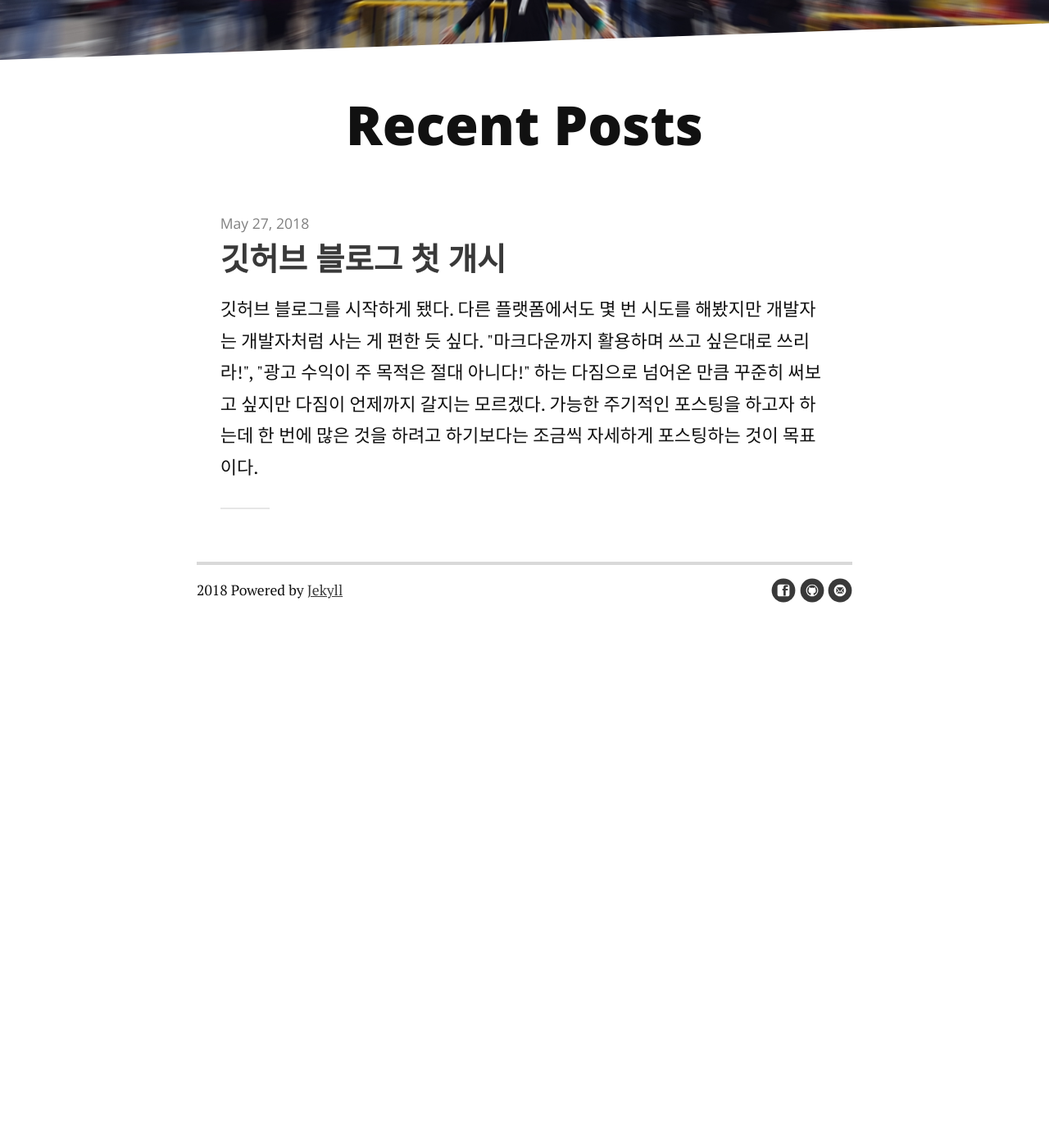
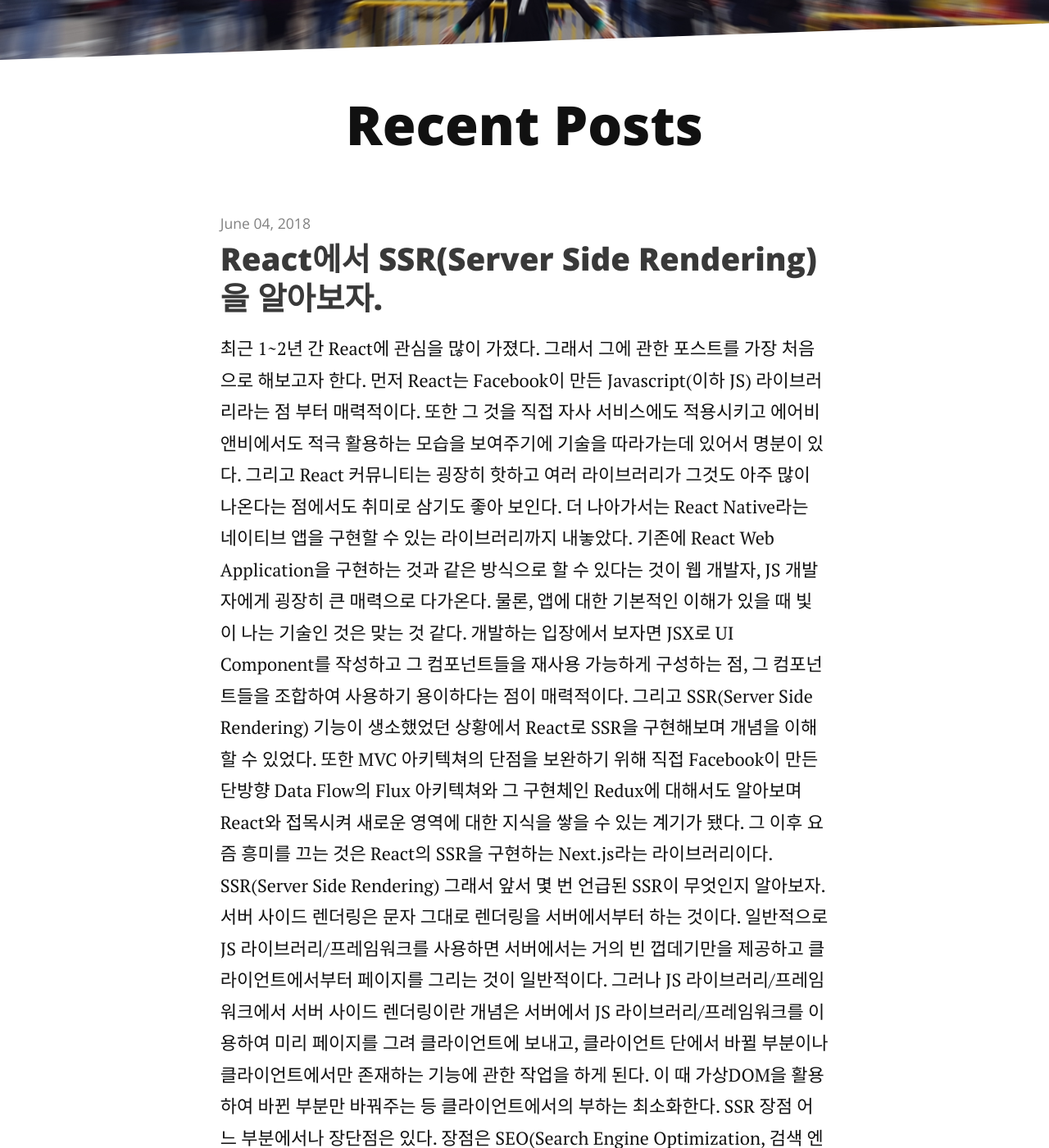
Before and after one commit to Holywater-Jeong/Holywater-Jeong.github.io, a Jekyll site: the page built from index.html, in a window 1280 px wide and 1400 px high, scrolled down 245 px. Shown: the whole window at 82% size. Built offline with Jekyll 4.4.1, drawn with Linux system fonts in a browser that asks for light colours; nearby versions of some CDN libraries; the list of posts is cut into pages by our own code; before the commit the page ends 1022 px from its top, so only the background shows below that; some of the changed text lies outside the part shown.

Commit message:
2번째 react ssr 포스팅

```diff
--- /dev/null
+++ b/_posts/2018-06-04-react-ssr.md
@@ -0,0 +1,18 @@
+---
+layout:		post
+title:		"React에서 SSR(Server Side Rendering)을 알아보자."
+date:		2018-06-04 11:05:00 +0000
+categories:	javascript
+---
+
+<p class="intro"><span class="dropcap">최</span>근 1~2년 간 React에 관심을 많이 가졌다. 그래서 그에 관한 포스트를 가장 처음으로 해보고자 한다. 먼저 React는 Facebook이 만든 Javascript(이하 JS) 라이브러리라는 점 부터 매력적이다. 또한 그 것을 직접 자사 서비스에도 적용시키고 에어비앤비에서도 적극 활용하는 모습을 보여주기에 기술을 따라가는데 있어서 명분이 있다. 그리고 React 커뮤니티는 굉장히 핫하고 여러 라이브러리가 그것도 아주 많이 나온다는 점에서도 취미로 삼기도 좋아 보인다. 더 나아가서는 React Native라는 네이티브 앱을 구현할 수 있는 라이브러리까지 내놓았다. 기존에 React Web Application을 구현하는 것과 같은 방식으로 할 수 있다는 것이 웹 개발자, JS 개발자에게 굉장히 큰 매력으로 다가온다. 물론, 앱에 대한 기본적인 이해가 있을 때 빛이 나는 기술인 것은 맞는 것 같다.</p>
+<p>개발하는 입장에서 보자면 JSX로 UI Component를 작성하고 그 컴포넌트들을 재사용 가능하게 구성하는 점, 그 컴포넌트들을 조합하여 사용하기 용이하다는 점이 매력적이다. 그리고 SSR(Server Side Rendering) 기능이 생소했었던 상황에서 React로 SSR을 구현해보며 개념을 이해할 수 있었다. 또한 MVC 아키텍쳐의 단점을 보완하기 위해 직접 Facebook이 만든 단방향 Data Flow의 Flux 아키텍쳐와 그 구현체인 Redux에 대해서도 알아보며 React와 접목시켜 새로운 영역에 대한 지식을 쌓을 수 있는 계기가 됐다. 그 이후 요즘 흥미를 끄는 것은 React의 SSR을 구현하는 Next.js라는 라이브러리이다.</p>
+<h2>SSR(Server Side Rendering)</h2>
+<p>그래서 앞서 몇 번 언급된 SSR이 무엇인지 알아보자. 서버 사이드 렌더링은 문자 그대로 렌더링을 서버에서부터 하는 것이다. 일반적으로 JS 라이브러리/프레임워크를 사용하면 서버에서는 거의 빈 껍데기만을 제공하고 클라이언트에서부터 페이지를 그리는 것이 일반적이다. 그러나 JS 라이브러리/프레임워크에서 서버 사이드 렌더링이란 개념은 서버에서 JS 라이브러리/프레임워크를 이용하여 미리 페이지를 그려 클라이언트에 보내고, 클라이언트 단에서 바뀔 부분이나 클라이언트에서만 존재하는 기능에 관한 작업을 하게 된다. 이 때 가상DOM을 활용하여 바뀐 부분만 바꿔주는 등 클라이언트에서의 부하는 최소화한다.</p>
+<h2>SSR 장점</h2>
+<p>어느 부분에서나 장단점은 있다. 장점은 SEO(Search Engine Optimization, 검색 엔진 최적화)이다. JS 라이브러리/프레임워크를 사용하면서 고질적인 문제는 SEO이다. 앞서 말했듯이 그냥 미리 그려지지 않고 빈 껍데기만 제공된다면 검색엔진이 당연하게도 내용을 검색하는데 어려움이 있다.(모든 검색 엔진이 검색하지 못 하는 것은 아니다) 하지만 SSR을 이용한다면 서버에서부터 페이지를 제공할 때 컨텐츠가 담겨있기 때문에 SEO에 대한 걱정을 덜어내게 되는 것이다. 그리고 초기 로딩 속도 이슈에 대한 문제가 해결된다. 브라우저에서 빈 화면을 오랫동안 보여주는 일은 사용자 입장에서 유쾌한 일은 아니다. 그러나 SSR을 사용한다면 미리 그려진 페이지를 제공하기 때문에 처음 사용자가 페이지를 열었을 때 비교적 빠른 시간 내로 컨텐츠가 담긴 페이지를 이용할 수 있다.</p>
+<h2>SSR 단점</h2>
+<p>SSR이 앞서 말한 장점을 제공하는 만큼 사용하는데에 있어서 어려움과 번거로움이 생기는 것이 사실이다. 먼저 서버 코드에 있어서도 JSX를 사용할 수 있도록 빌드나 변환하는 과정이 필요해진다. 또한 JS 기반인 서버 플랫폼, Node.js로 서버를 할 때, 같은 JS라고 할지라도 클라이언트와 서버가 모든 것을 같이 공유할 수는 없다.(DOM, Document의 URL 등) 이런 부분에 대한 예외 처리는 물론이며 특히 여러가지 라이브러리를 같이 사용하게 되는 경우 더더욱 복잡도는 증가한다. 또한 클라이언트의 부하를 줄였지 서버의 부하는 당연히 일반적인 렌더링보다 더 생긴다. 그래서 웹 서버와 API 서버를 따로 두는 등의 부하를 줄일 작업이 필요할 것으로 생각된다. 결론은 SSR이 만능열쇠는 아니란 소리.</p>
+<h2>다음 포스팅 예고</h2>
+<p>그래도 SSR을 사용해보겠다고 마음을 먹었다면 이 번거롭고 귀찮은 SSR을 기왕이면 쉽게 개발하는 것이 당연히 좋을 것이다. 그런 의미에서 Next.js라는 라이브러리가 그 부분을 어느 정도 해결해주는 것 같다. 물론 기존에 'react-dom'의 서버 관련 기능을 이용하여 구성하는 방법과 조금은 다르게 느껴지기 때문에 이 부분이 어떻게 다른지 조금 비교해보며 포스팅을 해볼 예정이다.</p>
+<h1>끝.</h1>
```
Also changed, not shown: _posts/2018-05-27-github-blog-first-post.md (renamed from _posts/2017-5-27-github-blog-first-post.markdown, +1 -1 lines), categories.html (added, +35 -0 lines), category/javascript.html (added, +10 -0 lines), posts.json (added, +19 -0 lines).
